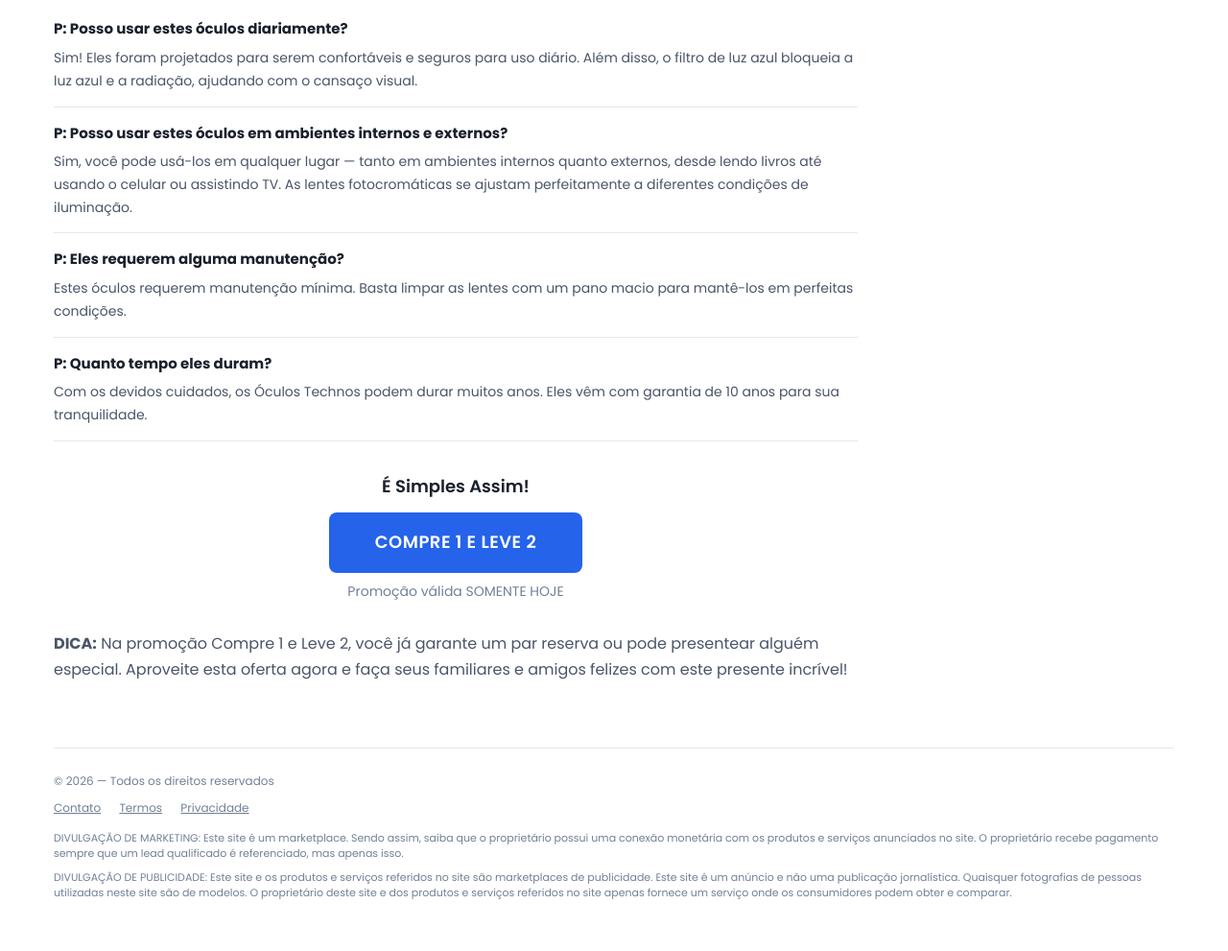
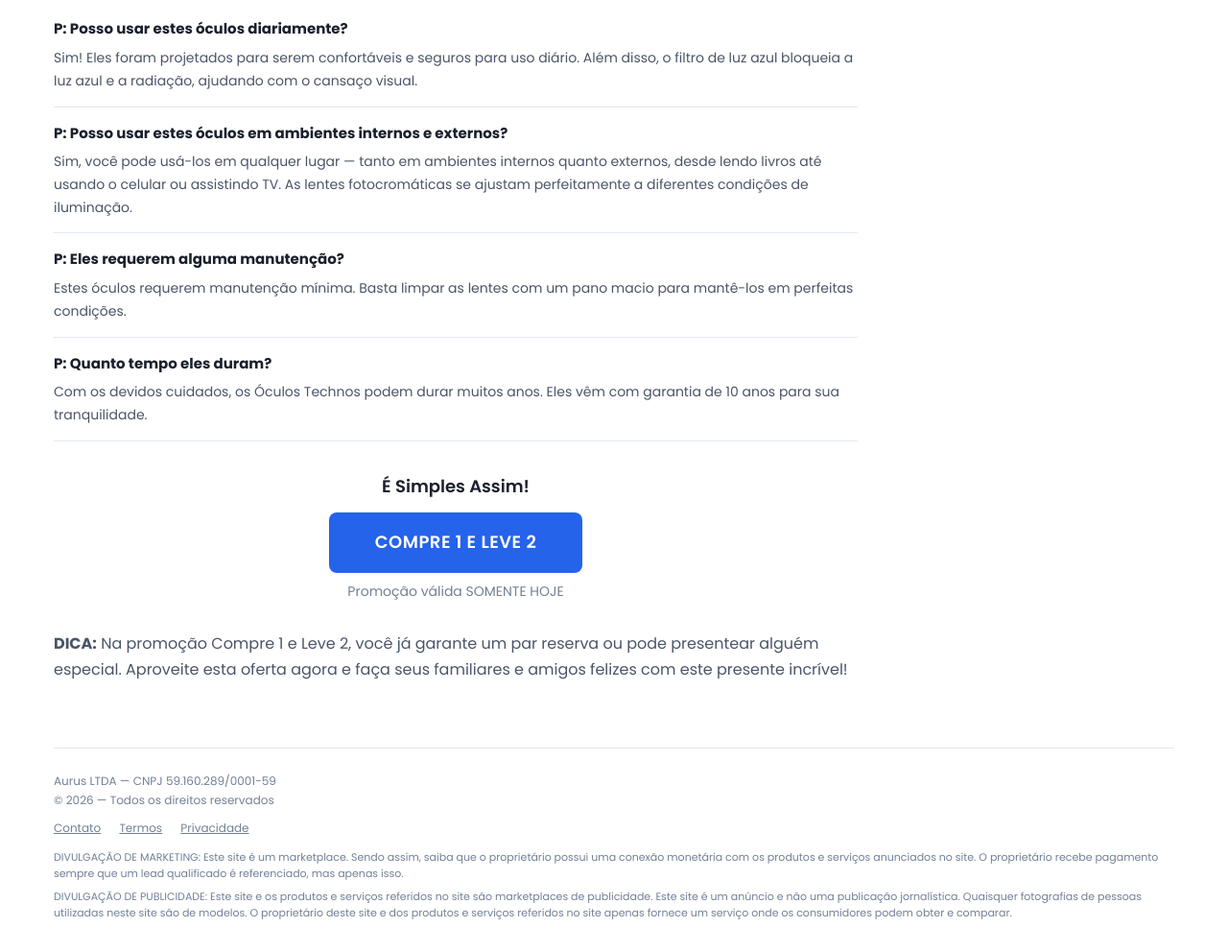
Before and after one commit to Quaresma-PP/guiacompletodeconteudoparaavoce.site, a plain HTML site: page glass/index.html in a window 1280 px wide. Shown: the part 7164-8155 px from the top of the page at 96% size. Drawn offline with Linux system fonts and the light colour scheme.

```diff
--- a/glass/index.html
+++ b/glass/index.html
@@ -292,6 +292,7 @@
     </div>
 
     <div class="site-footer">
+        <div class="footer-company">Aurus LTDA — CNPJ 59.160.289/0001-59</div>
         <div>&copy; 2026 — Todos os direitos reservados</div>
         <div class="footer-links">
             <a href="contato.html">Contato</a>
```
